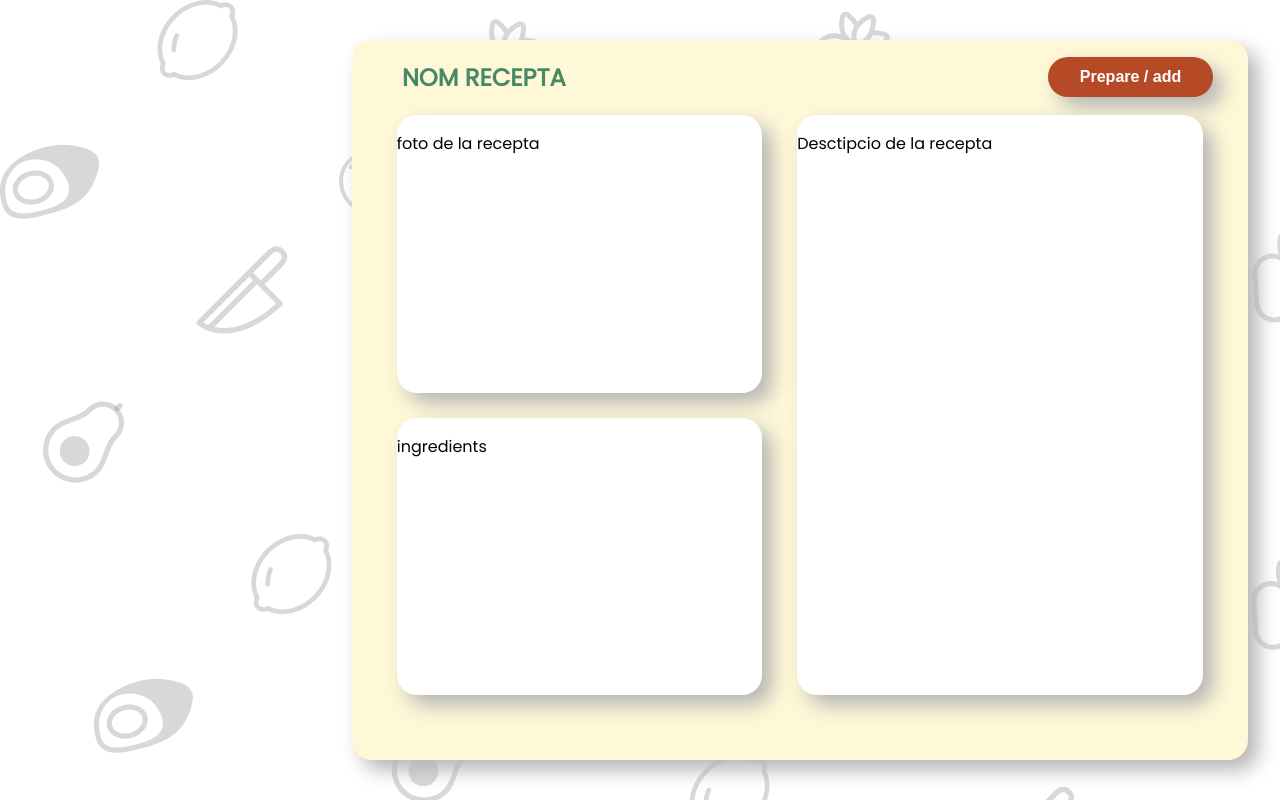
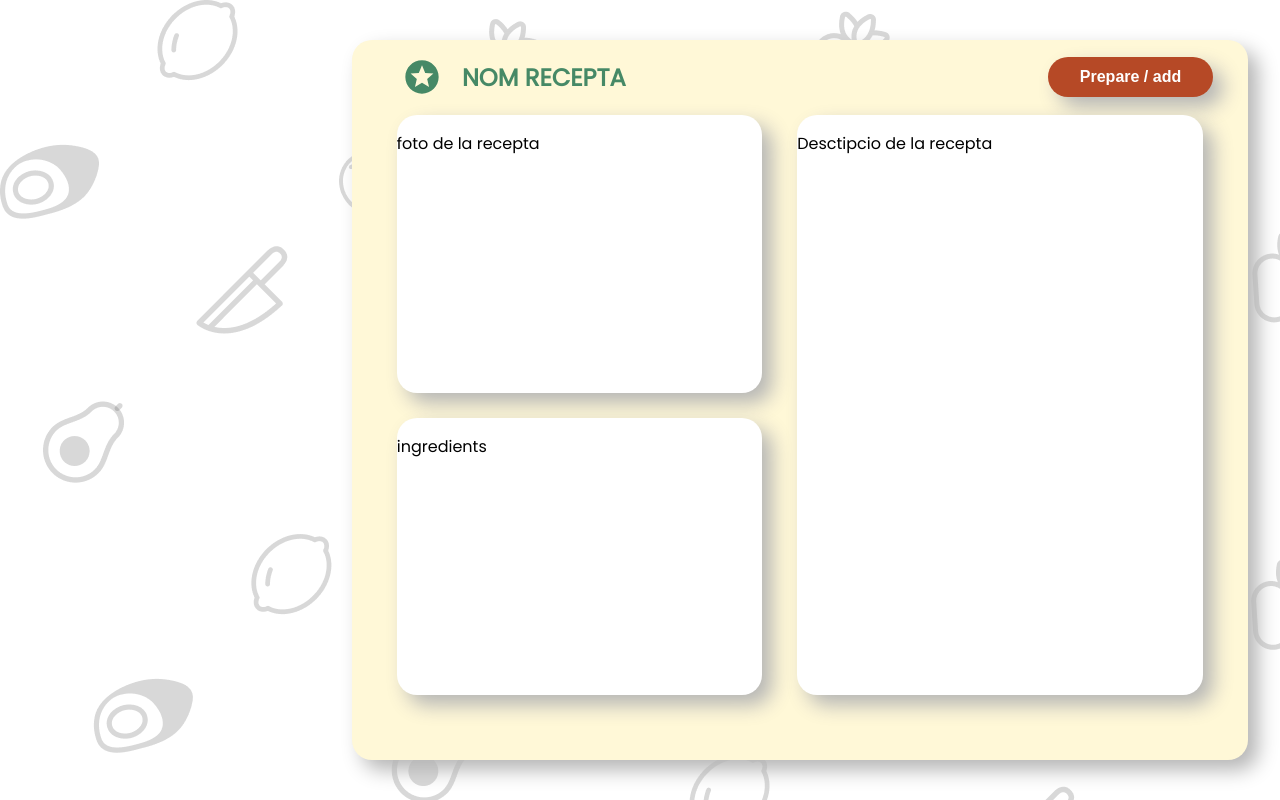
Before and after one commit to aleixcaasas/Improvised_chef, a React (Create React App) app in the folder react-app/: page /components/detailRecipe in a window 1280 px wide. Built offline with nearby package versions, Linux system fonts and the light colour scheme.

Commit message:
icono favourites afegit
llibreria Md

```diff
--- a/react-app/src/components/detailRecipe/DetailRecipe.css
+++ b/react-app/src/components/detailRecipe/DetailRecipe.css
@@ -30,6 +30,11 @@
     flex-direction: row;
     width: 100%;
     margin-left: 100px;
+    column-gap: 20px;
+}
+
+.fav-icon{
+    color: var(--green);
 }
 
 .prepareButt-div {
--- a/react-app/src/components/detailRecipe/DetailRecipe.js
+++ b/react-app/src/components/detailRecipe/DetailRecipe.js
@@ -1,10 +1,12 @@
 import "./DetailRecipe.css"
+import { MdStars } from 'react-icons/md';
 
 export default function DetailRecipe() {
     return (
         <div className="div-Recipe">
             <div className="general-div">
                 <div className="detail-title-div">
+                    <MdStars size={40} className="fav-icon"/>
                     <h2 className="detail-title">NOM RECEPTA</h2>
                     <div className="prepareButt-div"><button className="prepareButt" >Prepare / add</button></div>
                 </div>
```
